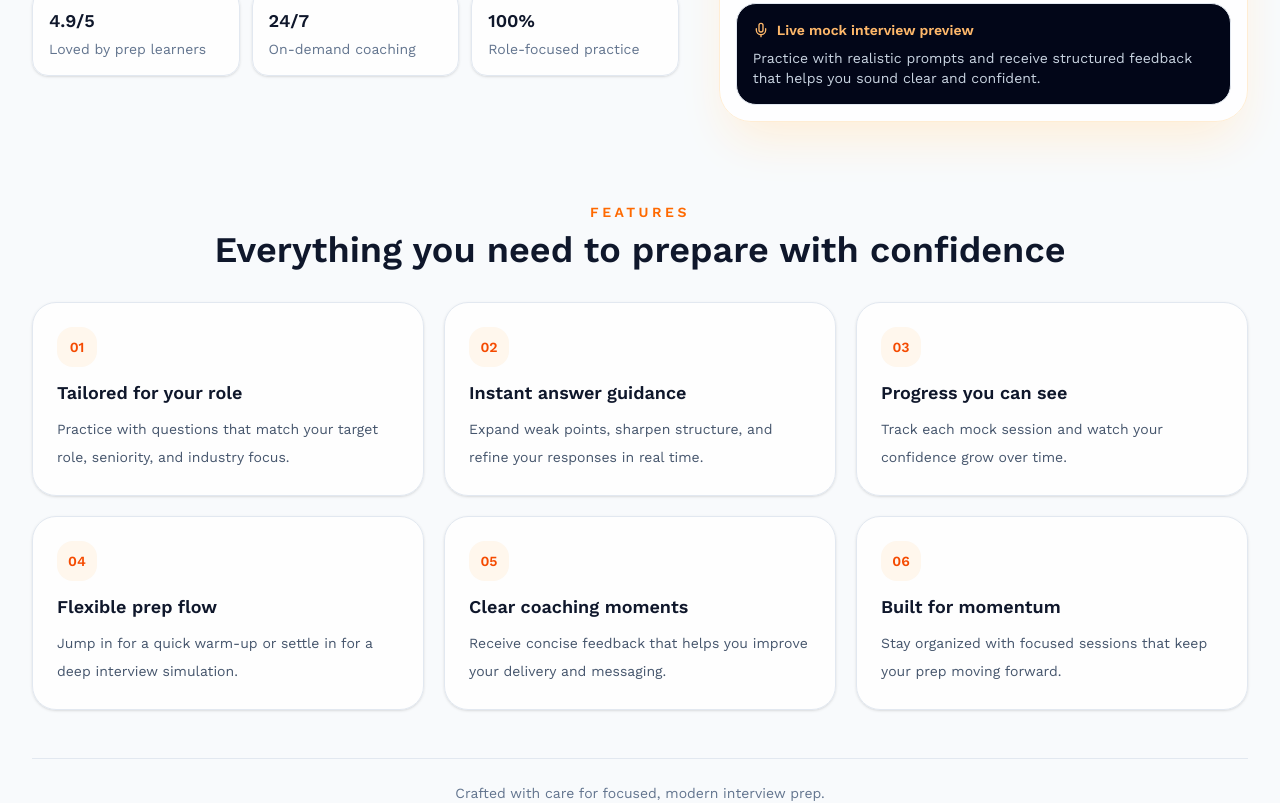
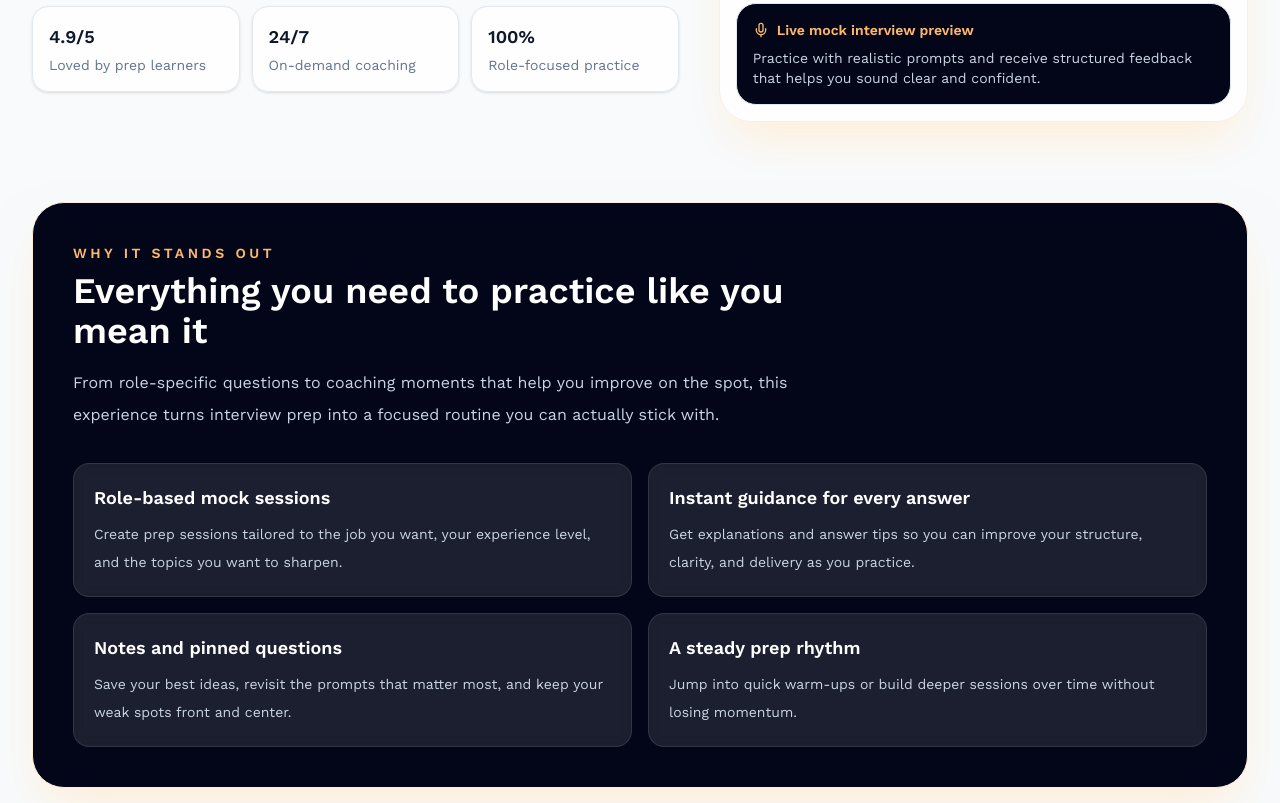
Before and after one commit to CharlesOsang017/interview_prep, a React (Vite) app in the folder frontend/: page / in a window 1280 px wide. Shown: the part 600-1403 px from the top of the page. Built offline with nearby package versions, Linux system fonts and the light colour scheme; no server answers.

Commit message:
feat: enhance LandingPage content and update APP_FEATURES descriptions for clarity and engagement

```diff
--- a/frontend/src/pages/LandingPage.jsx
+++ b/frontend/src/pages/LandingPage.jsx
@@ -67,12 +67,12 @@ const LandingPage = () => {
                   </span>
                 </h1>
                 <p className="mt-5 max-w-xl text-base leading-8 text-slate-600 sm:text-lg">
-                  Get tailored questions, sharpen your answers, and build confidence with a calm, guided AI prep experience.
+                  Create role-based mock interview sessions, get AI-generated questions, and receive practical guidance that helps you structure stronger answers with confidence.
                 </p>
 
                 <div className="mt-8 flex flex-col gap-3 sm:flex-row">
                   <button className="btn-small cursor-pointer" onClick={handleCTA}>
-                    Get started <LuArrowRight />
+                    Start your first prep session <LuArrowRight />
                   </button>
                   <a href="#features" className="flex items-center justify-center gap-2 rounded-full border border-slate-200 bg-white px-6 py-2.5 text-sm font-semibold text-slate-700 transition hover:border-orange-200 hover:text-orange-600">
                     <LuBookOpen /> See what’s inside
@@ -106,10 +106,36 @@ const LandingPage = () => {
               </div>
             </section>
 
-            <section id="features" className="pb-12 pt-16 sm:pt-20">
+            <section className="pb-8 pt-16 sm:pt-20">
+              <div className="rounded-[2rem] border border-orange-100 bg-slate-950 p-8 text-white shadow-2xl shadow-orange-100 sm:p-10">
+                <div className="max-w-3xl">
+                  <p className="text-sm font-semibold uppercase tracking-[0.25em] text-orange-300">Why it stands out</p>
+                  <h2 className="mt-2 text-3xl font-semibold sm:text-4xl">Everything you need to practice like you mean it</h2>
+                  <p className="mt-4 text-base leading-8 text-slate-300">
+                    From role-specific questions to coaching moments that help you improve on the spot, this experience turns interview prep into a focused routine you can actually stick with.
+                  </p>
+                </div>
+
+                <div className="mt-8 grid gap-4 md:grid-cols-2">
+                  {[
+                    ['Role-based mock sessions', 'Create prep sessions tailored to the job you want, your experience level, and the topics you want to sharpen.'],
+                    ['Instant guidance for every answer', 'Get explanations and answer tips so you can improve your structure, clarity, and delivery as you practice.'],
+                    ['Notes and pinned questions', 'Save your best ideas, revisit the prompts that matter most, and keep your weak spots front and center.'],
+                    ['A steady prep rhythm', 'Jump into quick warm-ups or build deeper sessions over time without losing momentum.']
+                  ].map(([title, copy]) => (
+                    <div key={title} className="rounded-2xl border border-white/10 bg-white/10 p-5 backdrop-blur">
+                      <h3 className="text-lg font-semibold text-white">{title}</h3>
+                      <p className="mt-2 text-sm leading-7 text-slate-300">{copy}</p>
+                    </div>
+                  ))}
+                </div>
+              </div>
+            </section>
+
+            <section id="features" className="pb-12 pt-10 sm:pt-14">
               <div className="mb-8 text-center">
                 <p className="text-sm font-semibold uppercase tracking-[0.25em] text-orange-500">Features</p>
-                <h2 className="mt-2 text-3xl font-semibold text-slate-900 sm:text-4xl">Everything you need to prepare with confidence</h2>
+                <h2 className="mt-2 text-3xl font-semibold text-slate-900 sm:text-4xl">Built for smarter, calmer interview prep</h2>
               </div>
               <div className="grid gap-5 md:grid-cols-2 xl:grid-cols-3">
                 {APP_FEATURES.map((feature) => (
--- a/frontend/src/utils/data.js
+++ b/frontend/src/utils/data.js
@@ -2,31 +2,31 @@ export const APP_FEATURES = [
   {
     id: '01',
     title: 'Tailored for your role',
-    description: 'Practice with questions that match your target role, seniority, and industry focus.'
+    description: 'Create sessions around the job you want, your experience level, and the topics you want to strengthen most.'
   },
   {
     id: '02',
-    title: 'Instant answer guidance',
-    description: 'Expand weak points, sharpen structure, and refine your responses in real time.'
+    title: 'AI-generated interview questions',
+    description: 'Generate fresh mock questions instantly so you can practice with realistic prompts whenever you need them.'
   },
   {
     id: '03',
-    title: 'Progress you can see',
-    description: 'Track each mock session and watch your confidence grow over time.'
+    title: 'Instant answer guidance',
+    description: 'Get explanations and answer tips that help you improve clarity, structure, and delivery in real time.'
   },
   {
     id: '04',
-    title: 'Flexible prep flow',
-    description: 'Jump in for a quick warm-up or settle in for a deep interview simulation.'
+    title: 'Save notes and pin key prompts',
+    description: 'Keep track of your strongest ideas, revisit important questions, and focus on areas that need extra work.'
   },
   {
     id: '05',
-    title: 'Clear coaching moments',
-    description: 'Receive concise feedback that helps you improve your delivery and messaging.'
+    title: 'Flexible prep flow',
+    description: 'Jump into a quick warm-up or build a deeper interview session that fits your schedule and energy.'
   },
   {
     id: '06',
-    title: 'Built for momentum',
-    description: 'Stay organized with focused sessions that keep your prep moving forward.'
+    title: 'Progress you can see',
+    description: 'Return to past sessions, track your preparation history, and keep building confidence over time.'
   }
 ]
```
